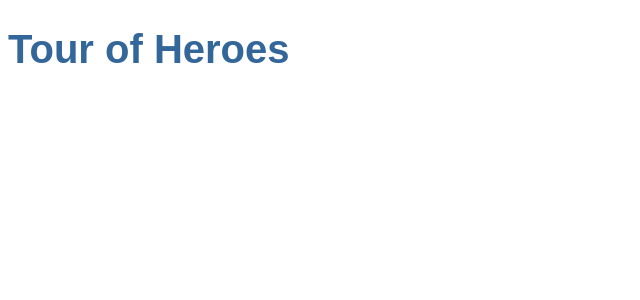
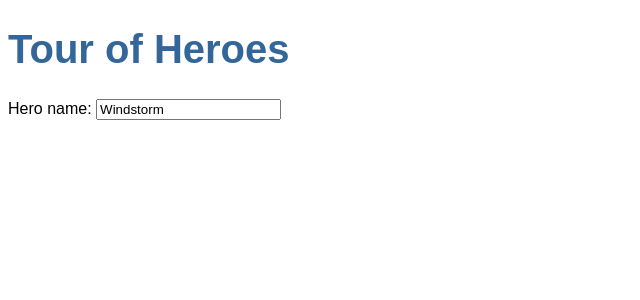
Before and after one commit to Fahad-Alsaedi/angular-tour-of-heroes, an Angular app: page / in a window 1280 px wide. Shown: the top 300 px of the page, without its empty margins (0-640 px from the left). Built offline with nearby package versions, Linux system fonts and the light colour scheme.

Commit message:
The hero editor

```diff
--- a/src/app/app.component.html
+++ b/src/app/app.component.html
@@ -1 +1,2 @@
 <h1>{{title}}</h1>
+<app-heroes></app-heroes>
--- /dev/null
+++ b/src/app/hero.ts
@@ -0,0 +1,4 @@
+export interface Hero {
+  id: number;
+  name: string;
+}
--- /dev/null
+++ b/src/app/heroes/heroes.component.html
@@ -0,0 +1,4 @@
+<div>
+  <label for="name">Hero name: </label>
+  <input id="name" [(ngModel)]="hero.name" placeholder="name">
+</div>
--- /dev/null
+++ b/src/app/heroes/heroes.component.ts
@@ -0,0 +1,21 @@
+import { Component, OnInit } from '@angular/core';
+
+import { Hero } from '../hero';
+@Component({
+  selector: 'app-heroes',
+  templateUrl: './heroes.component.html',
+  styleUrls: ['./heroes.component.css']
+})
+export class HeroesComponent implements OnInit {
+
+  hero: Hero = {
+    id: 1,
+    name: 'Windstorm'
+  };
+
+  constructor() { }
+
+  ngOnInit(): void {
+  }
+
+}
```
Also changed, not shown: src/app/app.module.ts (+6 -2 lines), src/app/heroes/heroes.component.css (added), 1 other file (tests, documents, lock files or other folders).
